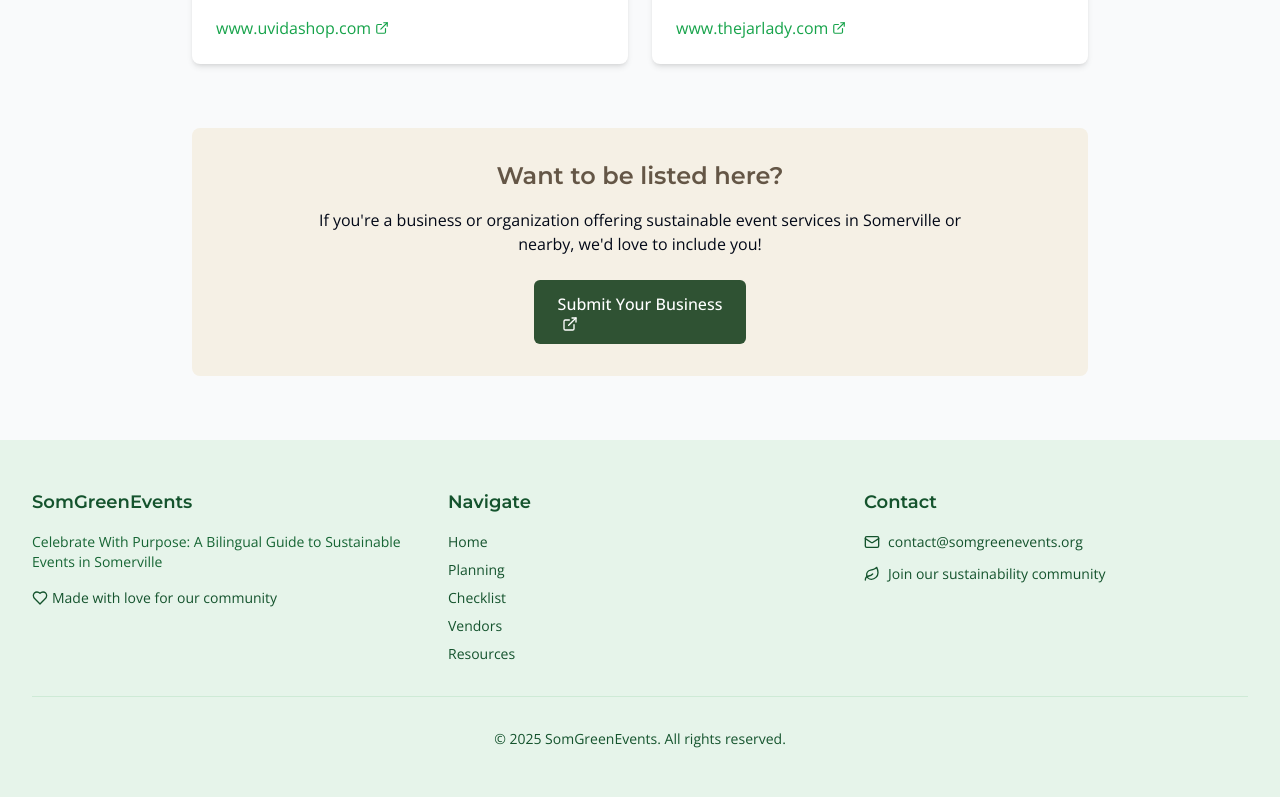
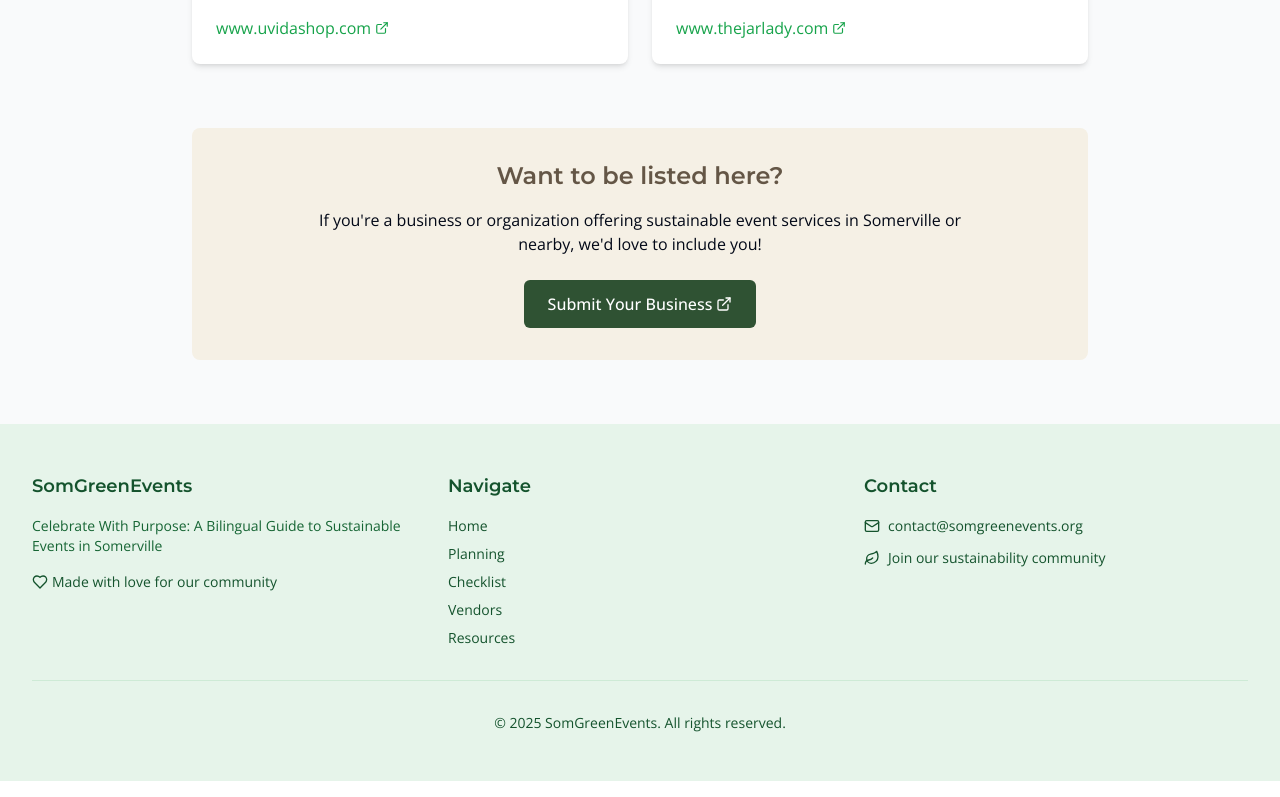
Before and after one commit to MTB-Labs/somerville-green-gatherings-guide, a React (Vite) app: page /vendors in a window 1280 px wide. Shown: the part 1555-2352 px from the top of the page. Built offline with nearby package versions, Linux system fonts and the light colour scheme.

Commit message:
Fix: Ensure CTA is a single line
Adjusted the "Submit Your Business" CTA to display the text and icon on a single line, resolving the line break issue.

```diff
--- a/src/pages/VendorsPage.tsx
+++ b/src/pages/VendorsPage.tsx
@@ -1,3 +1,4 @@
+
 import React, { useEffect, useState } from 'react';
 import { Search, ExternalLink, ShoppingBag, UtensilsCrossed, Leaf, Palette, Music, Package } from 'lucide-react';
 import Layout from '../components/Layout';
@@ -321,10 +322,9 @@ const VendorsPage: React.FC = () => {
                 rel="noopener noreferrer"
                 className="bg-green-500 hover:bg-green-600 text-white px-6 py-3 rounded-md font-medium transition-colors inline-flex items-center"
               >
-                <BilingualText
-                  english={<>Submit Your Business <ExternalLink size={16} className="ml-1" /></>}
-                  spanish={<>Registra tu Negocio <ExternalLink size={16} className="ml-1" /></>}
-                />
+                <span className="en-content">Submit Your Business</span>
+                <span className="es-content hidden-language">Registra tu Negocio</span>
+                <ExternalLink size={16} className="ml-1" />
               </a>
             </div>
           </div>
```
